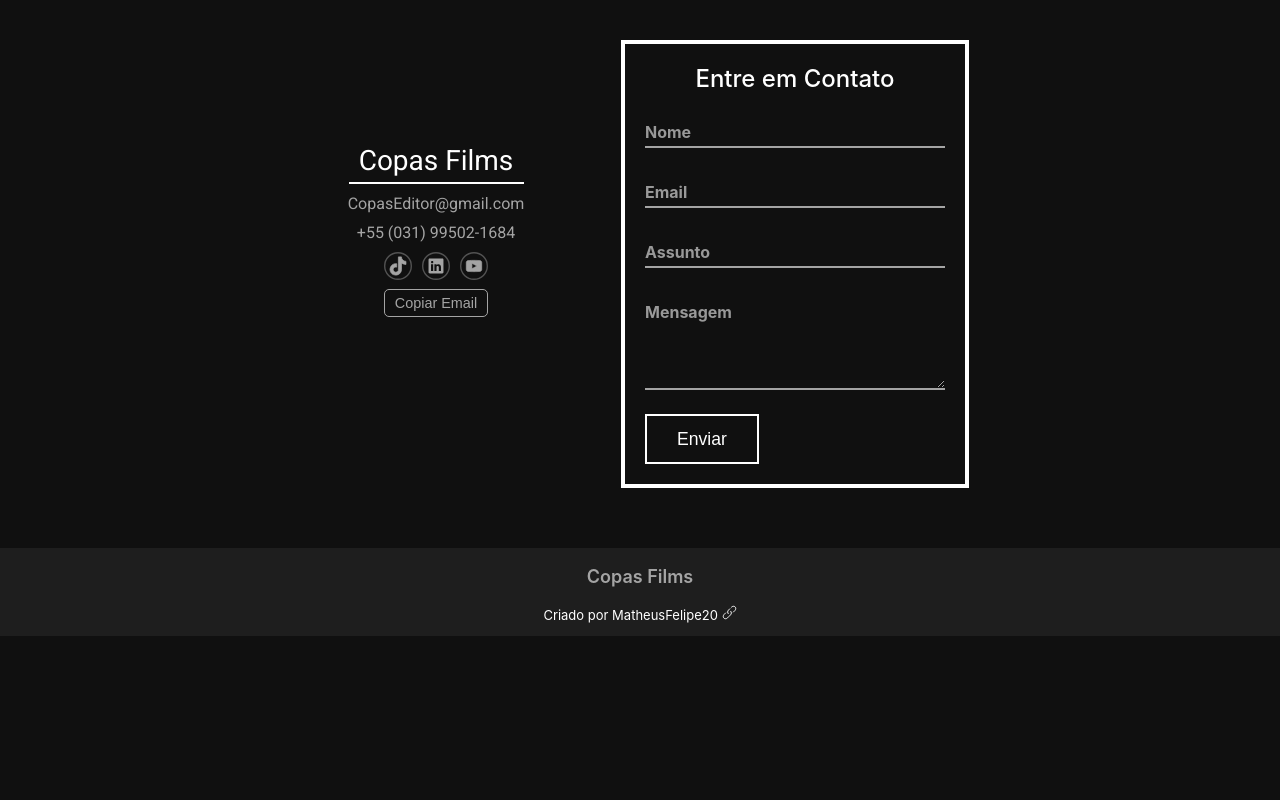
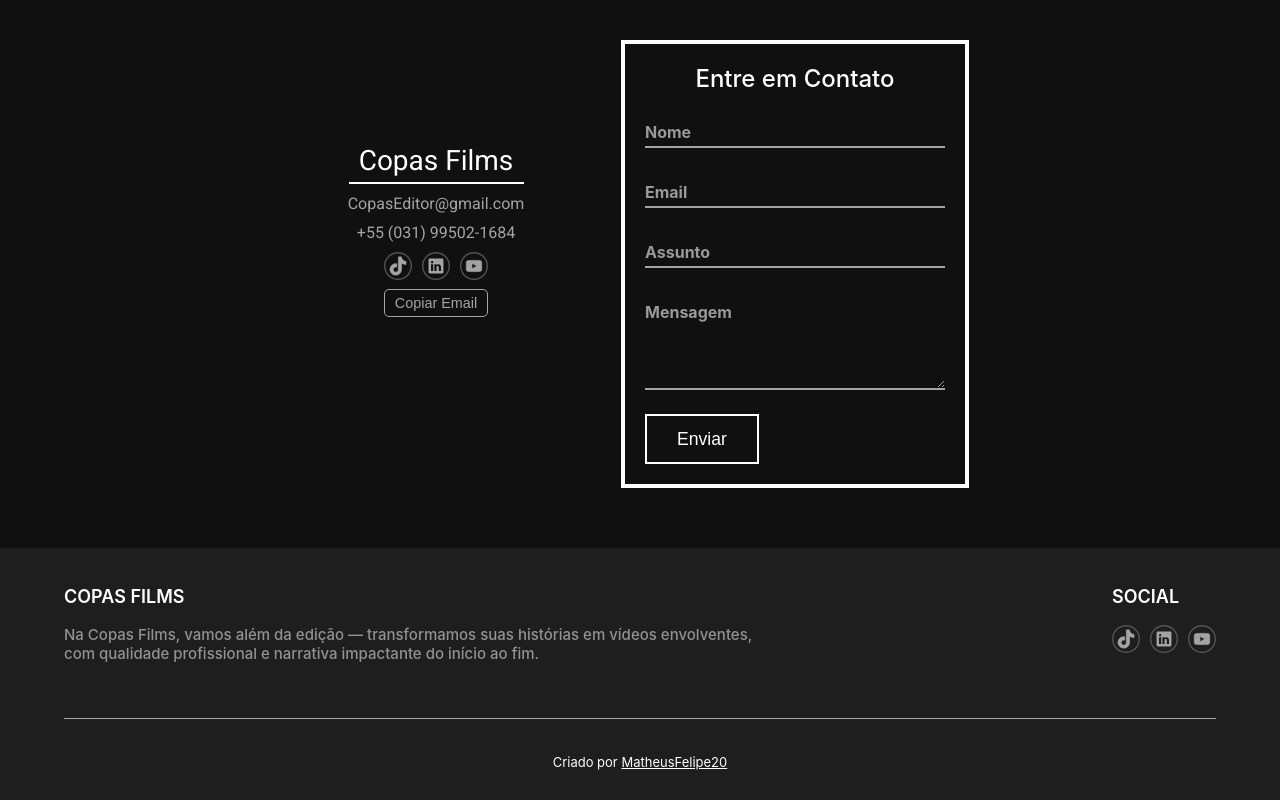
Before and after one commit to CopasFilms/portfolio, a React (Create React App) app in the folder my-project/: page / in a window 1280 px wide. Shown: the part 2329-3129 px from the top of the page. Before the commit the page ends 2965 px from the top, so only its background shows below. Built offline with nearby package versions, Linux system fonts and the light colour scheme.

Commit message:
Melhorando o design do footer

```diff
--- a/my-project/src/pages/homePage/footer/Footer.css
+++ b/my-project/src/pages/homePage/footer/Footer.css
@@ -7,20 +7,34 @@
     background-color: #1e1e1e;
 }
 
+.footer-header {
+    display: flex;
+    width: 90%;
+    justify-content: space-between;
+    padding: 20px 0px;
+}
+
 .footer-textCopas {
     font-size: 18px;
     font-weight: 600;
-    color: var(--color-secondary);
-    margin-bottom: 5px;
+    color: #fff;
+}
+
+.footer-subtextCopas {
+    font-size: 15px;
+    font-weight: 500;
+    color: #929292;
 }
 
 .footer-created {
     color: #fff;
     font-size: 13px;
+    padding: 15px 0px 30px 0px;
+    margin: 0px;
 }
 
 .footer-link {
-    text-decoration: none;
+    text-decoration: underline;
     color: #fff;
     font-size: 13px;
 }
@@ -39,4 +53,8 @@
     .footer-panel {
         margin-top: 30px;
     }
+
+    .footer-subtextCopas {
+        margin-right: 25px;
+    }
 }
--- a/my-project/src/pages/homePage/footer/Footer.js
+++ b/my-project/src/pages/homePage/footer/Footer.js
@@ -1,7 +1,13 @@
 import './Footer.css';
 
 import useTexts from '../../../hooks/useTexts';
-import iconLink from '../../../assets/icon/iconLink.svg'
+import Divider from '../../../components/divider/Divider';
+
+import SocialButton from '../../../components/buttons/buttonRedeSocial/SocialButton';
+import linkedinIcon from '../../../assets/icon/SocialLinkedin.svg';
+import tiktokIcon from '../../../assets/icon/SocialTiktok.svg';
+import youtubeinIcon from '../../../assets/icon/SocialYoutube.svg';
+
 
 const Footer = () => {
     const texts = useTexts();
@@ -9,8 +15,22 @@ const Footer = () => {
     return (
         <section id="footer">
             <div className="footer-panel">
-                <p className="footer-textCopas">{texts.TitlePage_Footer}</p>
-                <p className="footer-created">{texts.Created_Footer}<a className="footer-link" href="https://matheusfelipe20.github.io/portfolio/"> MatheusFelipe20 <img className="icon-link-footer" src={iconLink} alt="icone link"/></a></p>
+                <div className="footer-header">
+                    <div>
+                        <p className="footer-textCopas">{texts.TitlePage_Footer}</p>
+                        <p className="footer-subtextCopas">{texts.SubTitlePage_01_Footer}<br />{texts.SubTitlePage_02_Footer}</p>
+                    </div>
+                    <div>
+                        <p className="footer-textCopas">{texts.SocialPage_Footer}</p>
+                            <div className="redeSocial-contact">
+                                <SocialButton height={"28px"} width={"28px"} icon={tiktokIcon} alt="Botão Tiktok" href="" />
+                                <SocialButton height={"28px"} width={"28px"} icon={linkedinIcon} alt="Botão Linkedin" href="" />
+                                <SocialButton height={"28px"} width={"28px"} icon={youtubeinIcon} alt="Botão YouTube" href="" />
+                            </div>
+                    </div>
+                </div>
+                <Divider margin={'20px 0px'} width={'90%'} thickness={'1px'} color={'#A4A4A4'}/>
+                <p className="footer-created">{texts.Created_Footer} <a className="footer-link" href="https://matheusfelipe20.github.io/portfolio/">MatheusFelipe20</a></p>
             </div>
         </section>
     );
--- a/my-project/src/translations/i18nTexts.js
+++ b/my-project/src/translations/i18nTexts.js
@@ -43,8 +43,10 @@ const i18nTexts = {
         EmailLogoContact: 'CopasEditor@gmail.com',
         TelephoneLogoContact: '+55 (031) 99502-1684',
         CopyEmailContact: 'Copiar Email',
-        TitlePage_Footer: 'Copas Films',
-
+        TitlePage_Footer: 'COPAS FILMS',
+        SubTitlePage_01_Footer: 'Na Copas Films, vamos além da edição — transformamos suas histórias em vídeos envolventes, ',
+        SubTitlePage_02_Footer: 'com qualidade profissional e narrativa impactante do início ao fim.',
+        SocialPage_Footer: 'SOCIAL',
         Created_Footer: 'Criado por',
         TitlePage_Price: 'Orçamento',
         SubTitle_Price: 'Orçamento inteligente: saiba exatamente quanto vai investir na edição do seu projeto.',
@@ -125,7 +127,10 @@ const i18nTexts = {
         EmailLogoContact: 'CopasEditor@gmail.com',
         TelephoneLogoContact: '+55 (031) 99502-1684',
         CopyEmailContact: 'Copy Email',
-        TitlePage_Footer: 'Copas Films',
+        TitlePage_Footer: 'COPAS FILMS',
+        SubTitlePage_01_Footer: 'At Copas Films, we go beyond editing — we transform your stories into engaging videos,',
+        SubTitlePage_02_Footer: 'with professional quality and impactful storytelling from start to finish.',
+        SocialPage_Footer: 'SOCIAL',
         Created_Footer: 'Created by',
         TitlePage_Price: 'Quote',
         SubTitle_Price: 'Instant quote: know exactly how much you’ll invest in editing your project.',
```
